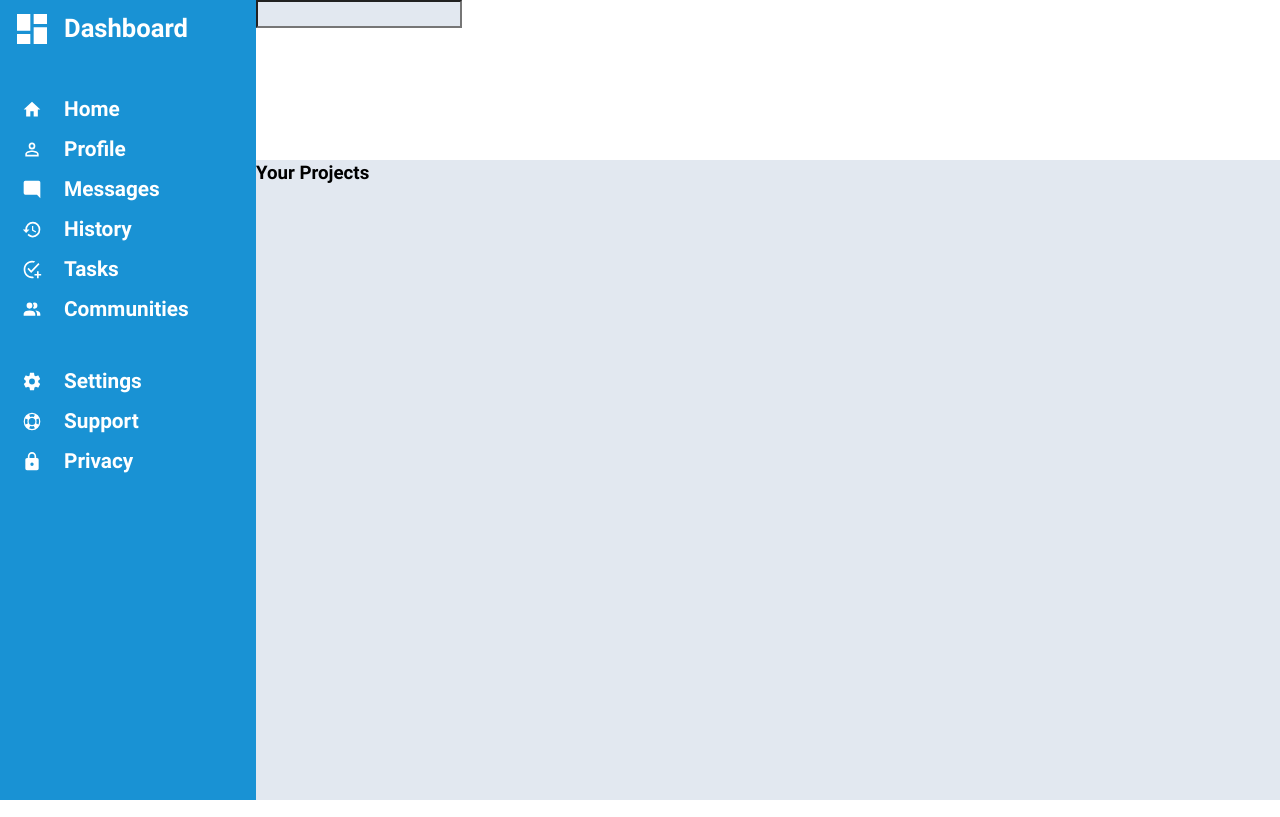
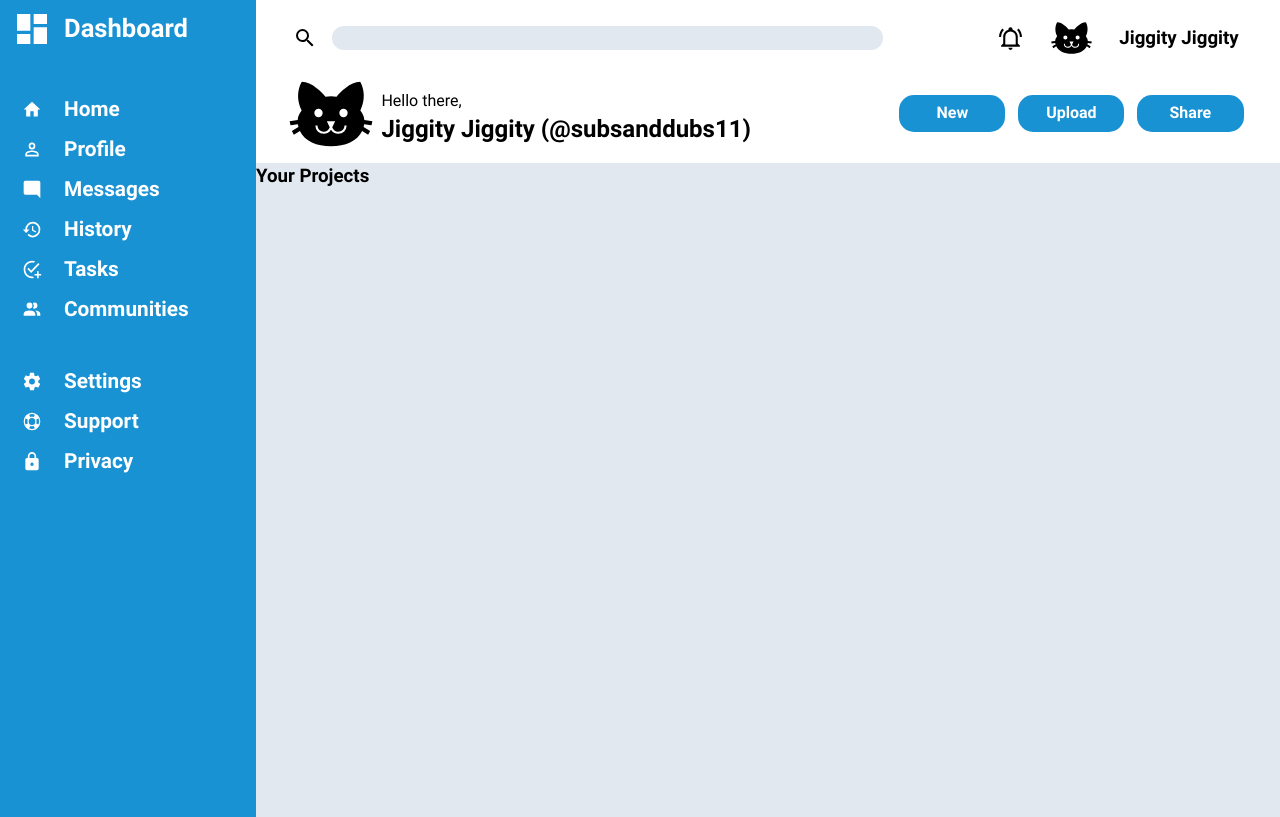
Before and after one commit to subsanddubs11/admin-dashboard, a plain HTML site: page index.html in a window 1280 px wide. Drawn offline with Linux system fonts and the light colour scheme.

Commit message:
Finished header bar

```diff
--- a/index.html
+++ b/index.html
@@ -11,8 +11,24 @@
   <div class="container">
     <div id="header">
       <form action="#" method="get">
+        <button id="search-btn"><img src="./assets/images/svgs/magnify.svg"></button>
         <input type="text" id="site_search" name="site_search">
       </form>
+      <div id="side-icons">
+        <img id="bell" src="./assets/images/svgs/bell-ring-outline.svg">
+        <img id="cat-profile" src="./assets/images/svgs/cat.svg">
+        <h3>Jiggity Jiggity</h3>
+      </div>
+      <div id="hello">
+        <img src="./assets/images/svgs/cat.svg" id="cat-icon">
+        <p>Hello there,</p>
+        <h2>Jiggity Jiggity (@subsanddubs11)</h2>
+      </div>
+      <div id="button-container">
+        <button class="blue-btn">New</button>
+        <button class="blue-btn">Upload</button>
+        <button class="blue-btn">Share</button>
+      </div>
     </div>
     <div id="sidebar">
       <div id="sidebar-wrapper">
--- a/style.css
+++ b/style.css
@@ -48,11 +48,7 @@ input {
   background-color: var(--gray);
 }
 
-/* Laying Out Child Elements */
-
-#first {
-  width: 2.5rem;
-}
+/* Sidebar Elements */
 
 li img {
   width: 1.3rem;
@@ -107,3 +103,88 @@ li img {
 h1 {
   font-size: 1.6rem;
 }
+
+/* Header Elements */
+
+input {
+  border-radius: 50px;
+  width: 100%;
+  box-shadow: none;
+  border: none;
+  padding-left: 1rem;
+}
+
+#header {
+  display: grid;
+  grid-template: 1fr 2fr / 5fr 3fr;
+  width: 98%;
+  padding-top: 0.8rem;
+  align-items: center;
+}
+
+form {
+  display: grid;
+  grid-template: 1fr / 1fr 9fr;
+  width: 100%;
+  justify-self: center;
+  gap: 0.9rem;
+}
+
+#search-btn {
+  width: 40%;
+  border: none;
+  background: none;
+  justify-self: end;
+}
+
+#bell {
+  width: 18%;
+  justify-self: end;
+}
+
+#side-icons {
+  display: grid;
+  grid-template: 1fr / 2fr 1fr 2fr;
+  align-items: center;
+  justify-items: center;
+  gap: 0.8rem;
+}
+
+#cat-profile {
+  width: 70%;
+}
+
+#side-icons h3 {
+  justify-self: start;
+}
+
+#button-container {
+  display: grid;
+  grid-template: 1fr / repeat(3, 1fr);
+  gap: 0.8rem;
+  padding: 0 1rem;
+}
+
+.blue-btn {
+  padding: 0.4rem 1.2rem;
+  border: none;
+  background-color: var(--blue);
+  border-radius: 15px;
+  color: white;
+  font-weight: bold;
+}
+
+#hello {
+  display: grid;
+  grid-template: repeat(2, 1fr) / 1fr 4fr;
+}
+
+#hello p {
+  align-self: flex-end;
+}
+
+#cat-icon {
+  grid-row: 1 / 3;
+  width: 80%;
+  justify-self: end;
+}
```
Also changed, not shown: assets/images/svgs/bell-ring-outline.svg (added), assets/images/svgs/cat.svg (added), assets/images/svgs/magnify.svg (added).
